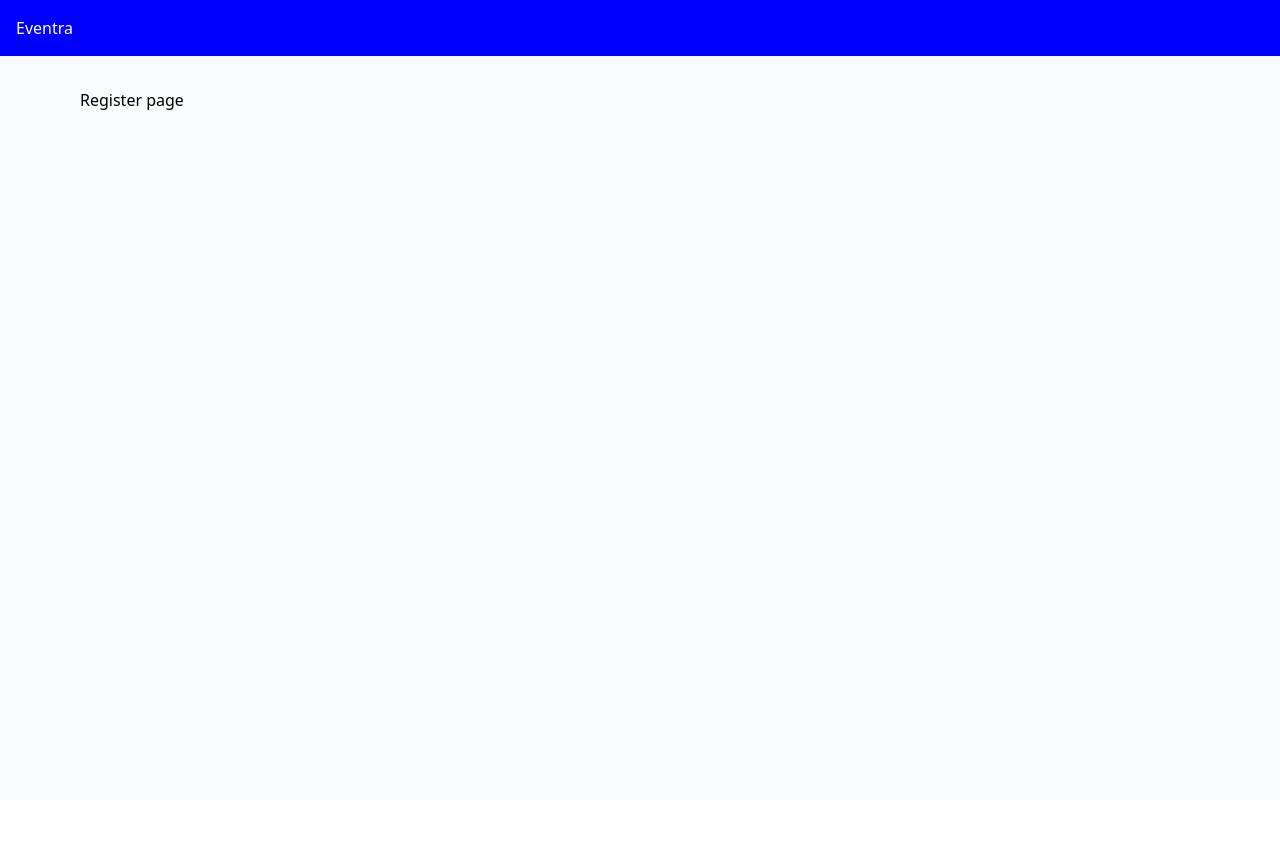
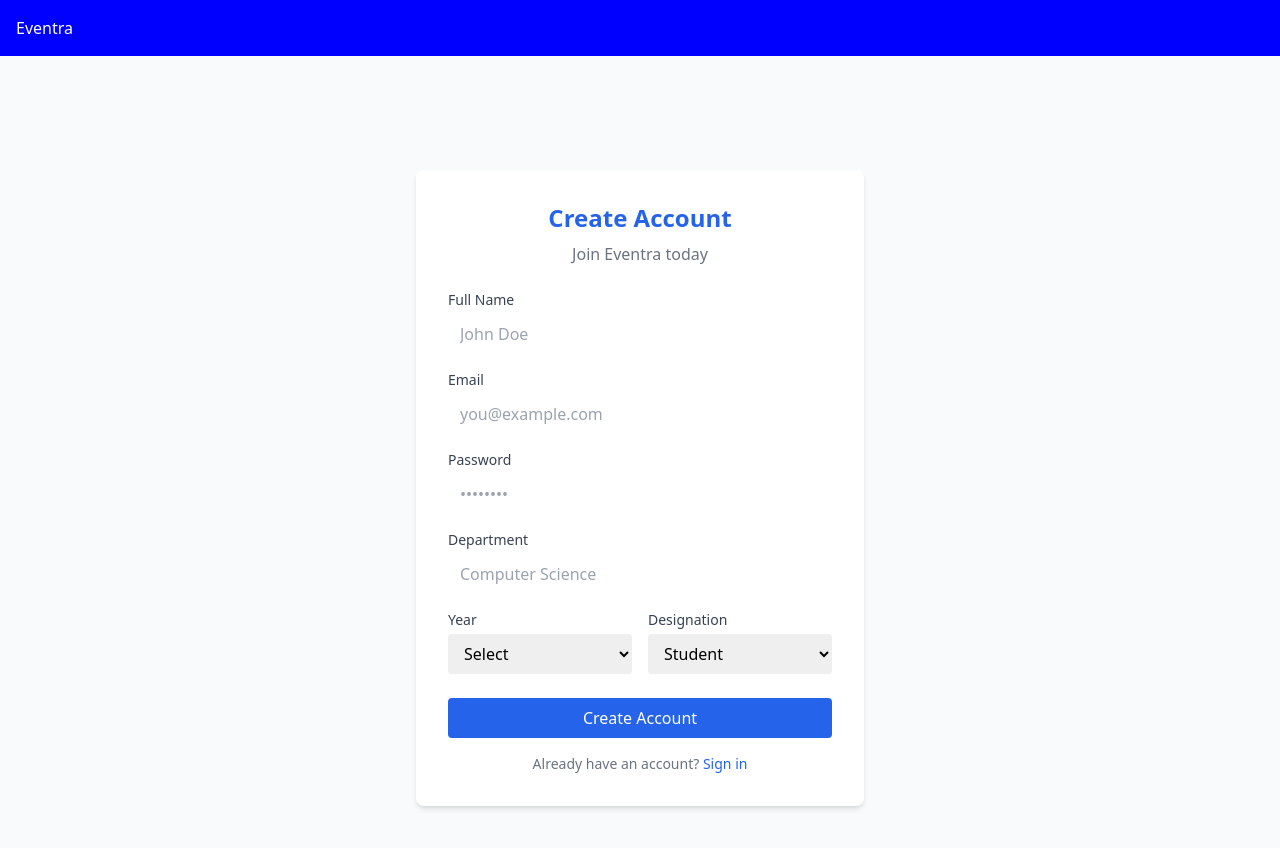
Before and after one commit to josetin21/Eventra-frontend, a React (Vite) app: page /register in a window 1280 px wide. Shown: the top 848 px of the page. Before the commit the page ends 800 px from the top, so only its background shows below. Built offline with nearby package versions, Linux system fonts and the light colour scheme.

Commit message:
feat: add Register page with designation and year selection, fix error variable case in Login page

```diff
--- a/src/pages/Login.jsx
+++ b/src/pages/Login.jsx
@@ -44,7 +44,7 @@ export default function Login(){
 
                 {error &&(
                     <div className="bg-red-50 text-red-600 p-3 rounded mb-4 text-sm">
-                        {Error}
+                        {error}
                     </div>
                 )}
 
--- a/src/pages/Register.jsx
+++ b/src/pages/Register.jsx
@@ -1,3 +1,175 @@
+import { useState } from "react";
+import { useNavigate, Link } from "react-router-dom";
+import api from "../api/axios";
+
 export default function Register(){
-    return <div>Register page</div>
+    const [formData, setFormData] = useState({
+        name: '',
+        email: '',
+        password: '',
+        department: '',
+        year: '',
+        designation: 'STUDENT'
+    })
+    const [error, setError] = useState('')
+    const [loading, setLoading] = useState(false)
+    const navigate = useNavigate()
+
+    const handleChange = (e) =>{
+        setFormData({ ...formData, [e.target.name]: e.target.value })
+    }
+
+    const handleSubmit = async (e) =>{
+        e.preventDefault()
+        console.log('Submitting:', formData)
+        setError('')
+        setLoading(true)
+
+        try{
+            await api.post('auth/register',{
+                ...formData,
+                year: parseInt(formData.year)
+            })
+            navigate('/login')
+        } catch(err){
+            setError(err.response?.data?.message || 'Registration failed')
+        } finally{
+            setLoading(false)
+        }
+    }
+
+    return(
+        <div className="min-h-screen bg-gray-50 flex items-center justify-center py-8">
+            <div className="bg-white p-8 rounded-lg shadow-md w-full max-w-md">
+
+                <h1 className="text-2xl font-bold text-center text-blue-600 mb-2">
+                    Create Account
+                </h1>
+                <p className="text-center text-gray-500 mb-6">Join Eventra today</p>
+
+                {error && (
+                    <div className="bg-red-50 text-red-600 p-3 rounded mb-4 text-sm">
+                        {error}
+                    </div>
+                )}
+
+                <form onSubmit={handleSubmit}>
+
+                    <div className="mb-4">
+                        <label className="block text-sm font-medium text-gray-700 mb-1">
+                            Full Name
+                        </label>
+                        <input
+                            type="text"
+                            name="name"
+                            value={formData.name}
+                            onChange={handleChange}
+                            className="w-full border-gray-300 rounded px-3 py-2 focus outline-none focus:ring-2 focus:ring-blue-500"
+                            placeholder="John Doe"
+                            required
+                        />
+                    </div>
+
+                    <div className="mb-4">
+                        <label className="block text-sm font-medium text-gray-700 mb-1">
+                            Email
+                        </label>
+                        <input
+                            type="email"
+                            name="email"
+                            value={formData.email}
+                            onChange={handleChange}
+                            className="w-full border-gray-300 rounded px-3 py-2 focus outline-none focus:ring-2 focus:ring-blue-500"
+                            placeholder="you@example.com"
+                            required
+                        />
+                    </div>
+
+                    <div className="mb-4">
+                        <label className="block text-sm font-medium text-gray-700 mb-1">
+                            Password
+                        </label>
+                        <input
+                            type="password"
+                            name="password"
+                            value={formData.password}
+                            onChange={handleChange}
+                            className="w-full border-gray-300 rounded px-3 py-2 focus outline-none focus:ring-2 focus:ring-blue-500"
+                            placeholder="••••••••"
+                            required
+                        />
+                    </div>
+
+                    <div className="mb-4">
+                        <label className="block text-sm font-medium text-gray-700 mb-1">
+                            Department
+                        </label>
+                        <input
+                            type="text"
+                            name="department"
+                            value={formData.department}
+                            onChange={handleChange}
+                            className="w-full border-gray-300 rounded px-3 py-2 focus outline-none focus:ring-2 focus:ring-blue-500"
+                            placeholder="Computer Science"
+                            required
+                        />
+                    </div>
+
+                    <div className="flex gap-4 mb-6">
+
+                        <div className="flex-1">
+                            <label className="block text-sm font-medium text-gray-700 mb-1">
+                                Year
+                            </label>
+                            <select
+                                name="year"
+                                value={formData.year}
+                                onChange={handleChange}
+                                className="w-full border-gray-300 rounded px-3 py-2 focus outline-none focus:ring-2 focus:ring-blue-500"
+                                required
+                            >
+                                    <option value="">Select</option>
+                                    <option value="1">1st Year</option>
+                                    <option value="2">2nd Year</option>
+                                    <option value="3">3rd Year</option>
+                                    <option value="4">4th Year</option>
+                            </select>
+                        </div>
+
+                        <div className="flex-1">
+                            <label className="block text-sm font-medium text-gray-700 mb-1">
+                                Designation
+                            </label>
+                            <select
+                                name="designation"
+                                value={formData.designation}
+                                onChange={handleChange}
+                                className="w-full border-gray-300 rounded px-3 py-2 focus outline-none focus:ring-2 focus:ring-blue-500"
+                            >
+                                    <option value="STUDENT">Student</option>
+                                    <option value="FACULTY">Faculty</option>
+                                    <option value="CLUB_COORDINATOR">Club Coordinator</option>
+                            </select>
+                        </div>
+
+                    </div>
+                    <button
+                        type="submit"
+                        disabled={loading}
+                        className="w-full bg-blue-600 text-white py-2 rounded font-medium hover:bg-blue-700 disabled:opacity-50"
+                    >
+                        {loading ? 'Creating account...' : 'Create Account'}
+                    </button>
+                </form>
+
+                <p className="text-center text-sm text-gray-500 mt-4">
+                    Already have an account?{' '}
+                    <Link to="/login" className="text-blue-600 hover:underline">
+                        Sign in
+                    </Link>
+                </p>
+
+            </div>
+        </div>
+    )
 }
```
